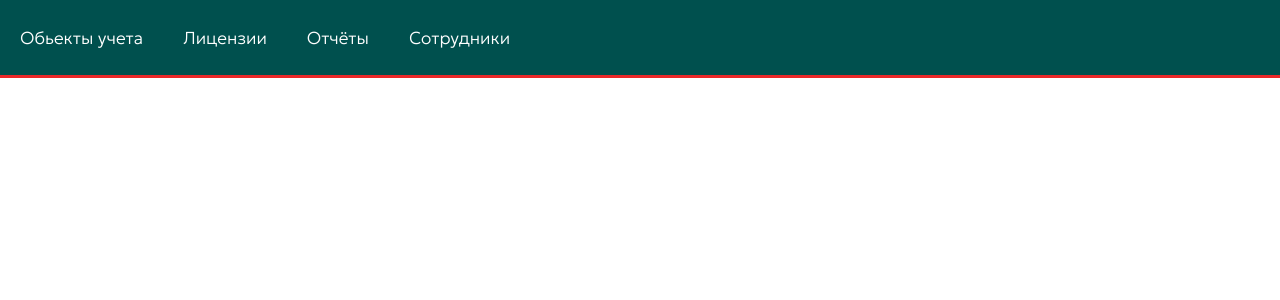
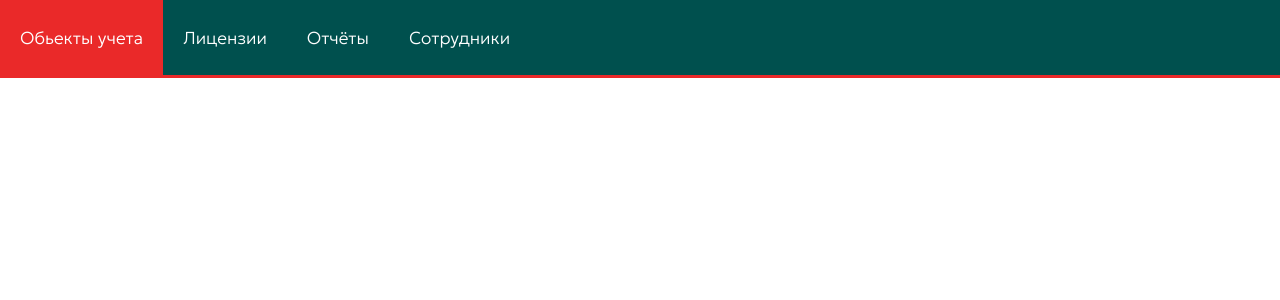
Before and after one commit to PavelKhodalitskii/stocktaking_webapp, a Django app: page /reports/1/reports/ in a window 1280 px wide. Shown: the top 300 px of the page. Run offline with Django 5.2, Linux system fonts and the light colour scheme; data that the repository does not hold is empty.

Commit message:
Some front-end touches

```diff
--- a/items_management/static/css/styles.css
+++ b/items_management/static/css/styles.css
@@ -59,6 +59,7 @@
 }
 
 .naviagation_list {
+  height: 100%;
   display: flex;
   flex-wrap: wrap;
   padding-left: 0px;
@@ -68,11 +69,21 @@
   display: flex;
   align-items: center;
   color: white;
+  height: 100%;
   font-weight: 400;
   text-align: left;
   cursor: pointer;
-  margin: 20px;
+  padding-left: 20px;
+  padding-right: 20px;
   list-style: none;
+}
+
+.header_item:hover {
+  background-color: #EA2929;
+}
+
+#offces_menu:hover {
+  background-color: transparent;
 }
 
 .header_link {
@@ -169,6 +180,11 @@
   text-align: left;
 }
 
+.create_report {
+  margin-left: 20px;
+  font-size: 12pt;
+}
+
 
 /* office menu */
 
@@ -219,3 +235,7 @@
   font-size: 14pt;
   color: white;
 }
+
+.office_container:hover {
+  background-color: #EA2929;
+}
--- a/items_management/templates/items_management/base.html
+++ b/items_management/templates/items_management/base.html
@@ -19,25 +19,25 @@
 <body>
     <header class="header">
         <div class="navigation_bar">
-            <ul class="naviagation_list">
+            <div class="naviagation_list">
                 {% if request.user.is_superuser %}
-                    <li class="header_item">
+                    <div class="header_item" id="offces_menu">
                         <div id="menu_button" class="menu_button" onclick="toggleMenu()">&#9776;</div>
-                    </li>
+                    </div>
                 {% endif %}
-                <li class="header_item">
+                <div class="header_item">
                     <a href="{% url 'items_list' office_building_slug %}" class="header_link">Обьекты учета</a>
-                </li>
-                <li class="header_item">
+                </div>
+                <div class="header_item">
                     <a href="!#" class="header_link">Лицензии</a>
-                </li>
-                <li class="header_item">
+                </div>
+                <div class="header_item">
                     <a href="{% url 'reports' office_building_slug %}" class="header_link">Отчёты</a>
-                </li>
-                <li class="header_item">
+                </div>
+                <div class="header_item">
                     <a href="!#" class="header_link">Сотрудники</a>
-                </li>
-            </ul>
+                </div>
+            </div>
         </div>
         <div class="user_info">
             {% if request.user.is_authenticated %}
--- a/reports/templates/reports/reports_view.html
+++ b/reports/templates/reports/reports_view.html
@@ -9,7 +9,7 @@
             <h1>Мой список инвентаризации:</h1>
             <div class="table_control_menu">
                 <button onclick="clearSorts()">Сбросить сортировки</button>
-                <a href="{% url 'create_report' %}">Создать отчет .xlsx</a>
+                <a href="{% url 'create_report' %}" class="create_report">Создать отчет .xlsx</a>
             </div>
             <div class="table_wrapper">
                 <table class="items_table">
```
